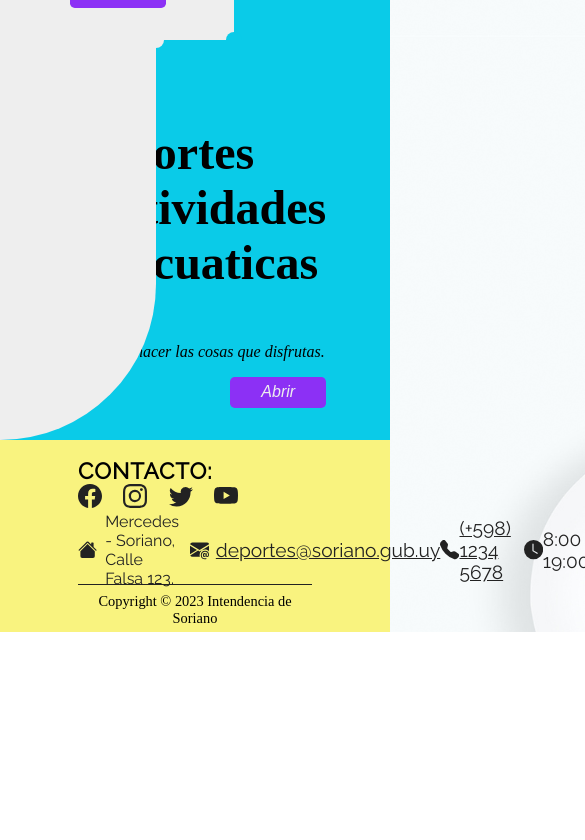
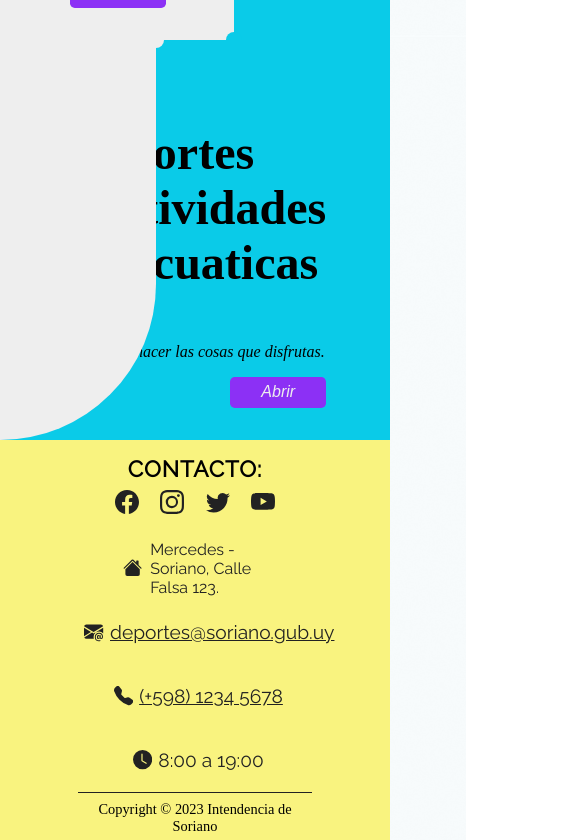
Before and after one commit to sorianosports23/sorianosports, a React (Create React App) app: page /deportes/ in a window 390 px wide. Shown: the part 808-1648 px from the top of the page, 585 px wide, since content can reach past the window. Before the commit the page ends 1440 px from the top, so only its background shows below. Built offline with nearby package versions, Linux system fonts and the light colour scheme.

Commit message:
pagina de carga para "/eventos", footer responsive

```diff
--- a/src/App.tsx
+++ b/src/App.tsx
@@ -1,4 +1,4 @@
-import { createBrowserRouter, createHashRouter, RouteObject, RouterProvider } from "react-router-dom";
+import { createBrowserRouter, Link, RouteObject, RouterProvider } from "react-router-dom";
 import PageIndex from "./pages/user/PageIndex";
 import "./css/global.css"
 import "./css/colors.css"
@@ -8,36 +8,18 @@ import PageDepartments from "./pages/user/activities/PageDepartments";
 import PageSports from "./pages/user/activities/PageSports";
 import PageLoading from "./pages/PageLoading";
 
-const testRoute = new Promise((resolve) => {
-  setTimeout(() => {
-    resolve(true)
-  }, 5000);
-})
-
 const pageUserRoutes: RouteObject[] = [
   {
     path: "/", element: <PageIndex/>,
-    loader: async () => {
-      return await testRoute
-    }
   },
   {
     path: "/events", element: <PageEvents/>,
-      loader: async () => {
-        return await testRoute
-      }
   },
   {
     path: "/activities/departments", element: <PageDepartments/>,
-    loader: async () => {
-      return await testRoute
-    }
   },
   {
     path: "/activities/sports", element: <PageSports/>,
-    loader: async () => {
-      return await testRoute
-    }
   },
 ]
 
@@ -51,7 +33,15 @@ const pageAdminRoutes: RouteObject[] = [
 //   ? createBrowserRouter([...pageUserRoutes, ...pageAdminRoutes])
 //   : createHashRouter([...pageUserRoutes, ...pageAdminRoutes])
 
-const pageRoutes = createBrowserRouter([...pageUserRoutes, ...pageAdminRoutes], {
+const pageRoutes = createBrowserRouter(
+[
+  ...pageUserRoutes,
+  ...pageAdminRoutes,
+  {
+  path: "*",
+  element: <div>Not found... (<Link to="/">Go to /</Link>)</div>
+}
+], {
   basename: "/deportes"
 })
 
--- a/src/css/footer/CompFooter.module.css
+++ b/src/css/footer/CompFooter.module.css
@@ -1,7 +1,6 @@
 @import url('https://fonts.googleapis.com/css2?family=Raleway&display=swap');
 
 .footer {
-  height: 12rem;
   background-color: var(--header-bg);
   padding: 1rem 20%;
   display: flex;
@@ -11,11 +10,11 @@
 }
 
 .social {
-  height: 10rem;
   width: 100%;
   display: flex;
   align-items: center;
   flex-wrap: wrap;
+  flex: 1;
 }
 
 .social h3 {
@@ -28,8 +27,13 @@
 .social-header {
   display: flex;
   flex-wrap: wrap;
-  justify-content: space-between;
   width: 100%;
+  flex-direction: column;
+  align-items: center;
+}
+
+.social-header > div {
+  margin-top: .5rem;
 }
 
 .social-header > div ul {
@@ -89,6 +93,8 @@
   display: flex;
   justify-content: space-around;
   width: 100%;
+  flex-wrap: wrap;
+  margin-top: 1rem;
 }
 
 .social > ul li {
--- a/src/index.tsx
+++ b/src/index.tsx
@@ -8,9 +8,7 @@ const root = ReactDOM.createRoot(
 );
 
 root.render(
-  <React.StrictMode>
-    <App/>
-  </React.StrictMode>
+  <App/>
 );
 
 // If you want to start measuring performance in your app, pass a function
--- a/src/pages/user/PageEvents.tsx
+++ b/src/pages/user/PageEvents.tsx
@@ -5,15 +5,9 @@ import styles from "../../css/events/PageEvents.module.css"
 import { BsFillCaretDownFill, BsFillCalendarDateFill , BsFillCaretUpFill} from "react-icons/bs"
 import listEvents from "../../utils/events/events.json"
 import PageUser from "./PageUser"
+import PageLoading from "../PageLoading"
 
 const CompSelectedEvent = (event: TEvent) => {
-
-  const data = useLoaderData()
-
-  useEffect(() => {
-    console.log(data)
-  }, [data])
-
   return (
     <div>
       <div className={styles.text}>
@@ -50,6 +44,26 @@ const CompSelectedEvent = (event: TEvent) => {
 
 const PageEvents = () => {
 
+  //!
+  const [loading, setLoading] = useState(true)
+  const [data, setData] = useState<any>(undefined)
+
+  useEffect(() => {
+    (async () => {
+      const res = await fetch(`http://${window.location.hostname}/api/test.php`)
+      setData(await res.json())
+    })()
+  })
+
+  //!
+
+  useEffect(() => {
+    if (data) {
+      setLoading(false)
+      console.log(data)
+    }
+  }, [data])
+
   const [showPlaces, setShowPlaces] = useState(false)
   const [showSports, setShowSports] = useState(false)
   const [events] = useState<IEvents>(listEvents as IEvents)
@@ -83,7 +97,7 @@ const PageEvents = () => {
 
       return null
     })
-    console.log(sportsName)
+    // console.log(sportsName)
   }, [events, sportsName, sportSelected, eventsCity])
 
   useEffect(() => {
@@ -95,6 +109,8 @@ const PageEvents = () => {
       )
     }
   }, [events, sportSelected, eventsCity])
+
+  if (loading) return <PageLoading/>
 
   return (
     <PageUser>
@@ -184,13 +200,13 @@ const PageEvents = () => {
 
         <div className={styles.events}>
           {
-            eventsToShow.map((event) => {
+            eventsToShow.map((event, i) => {
               const props = {
                 ...event,
                 handleSelectEvent: setSelectedEvent
               }
 
-              return <CompEvent {...props}/>
+              return <CompEvent {...props} key={i}/>
             })
           }
         </div>
```
